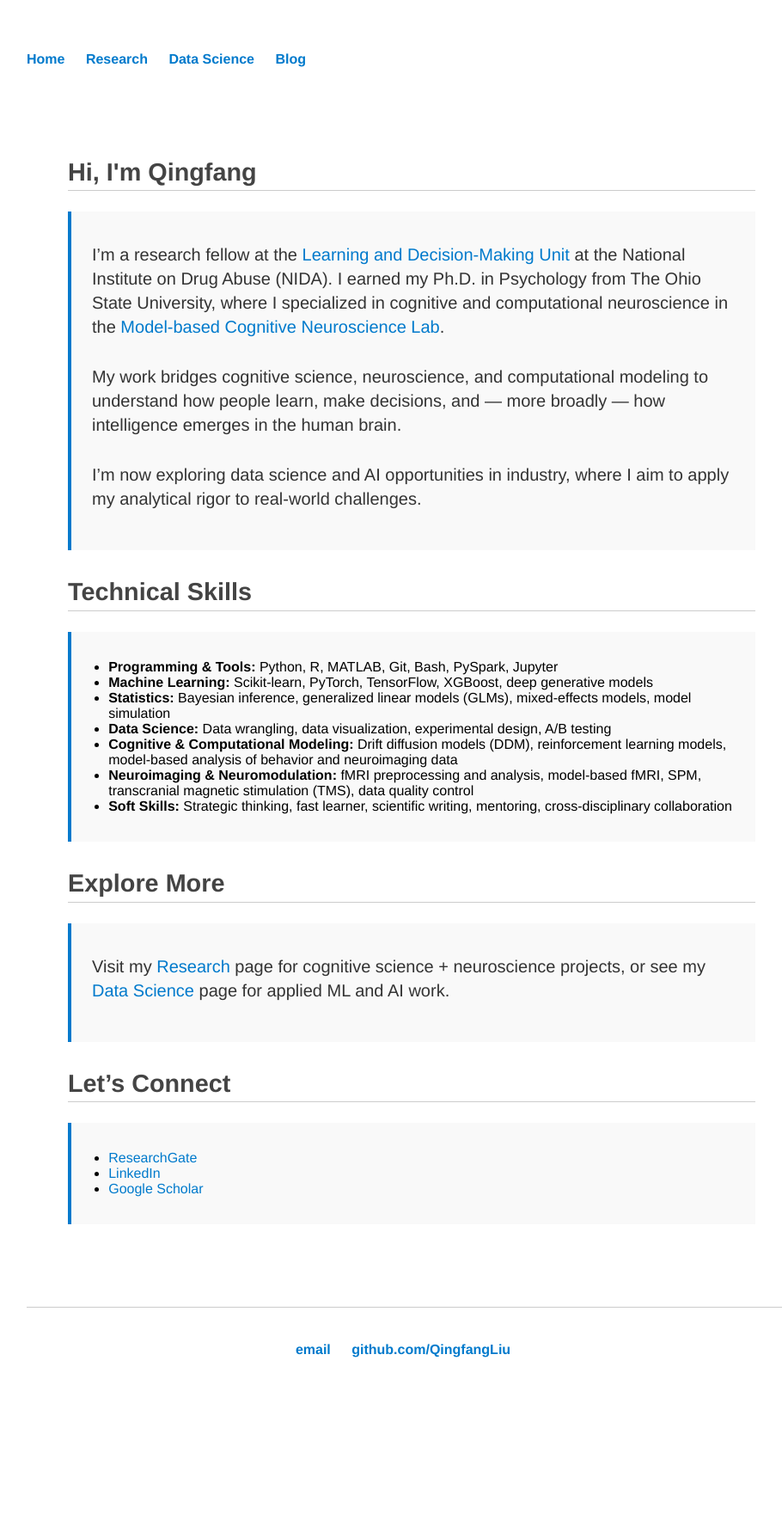
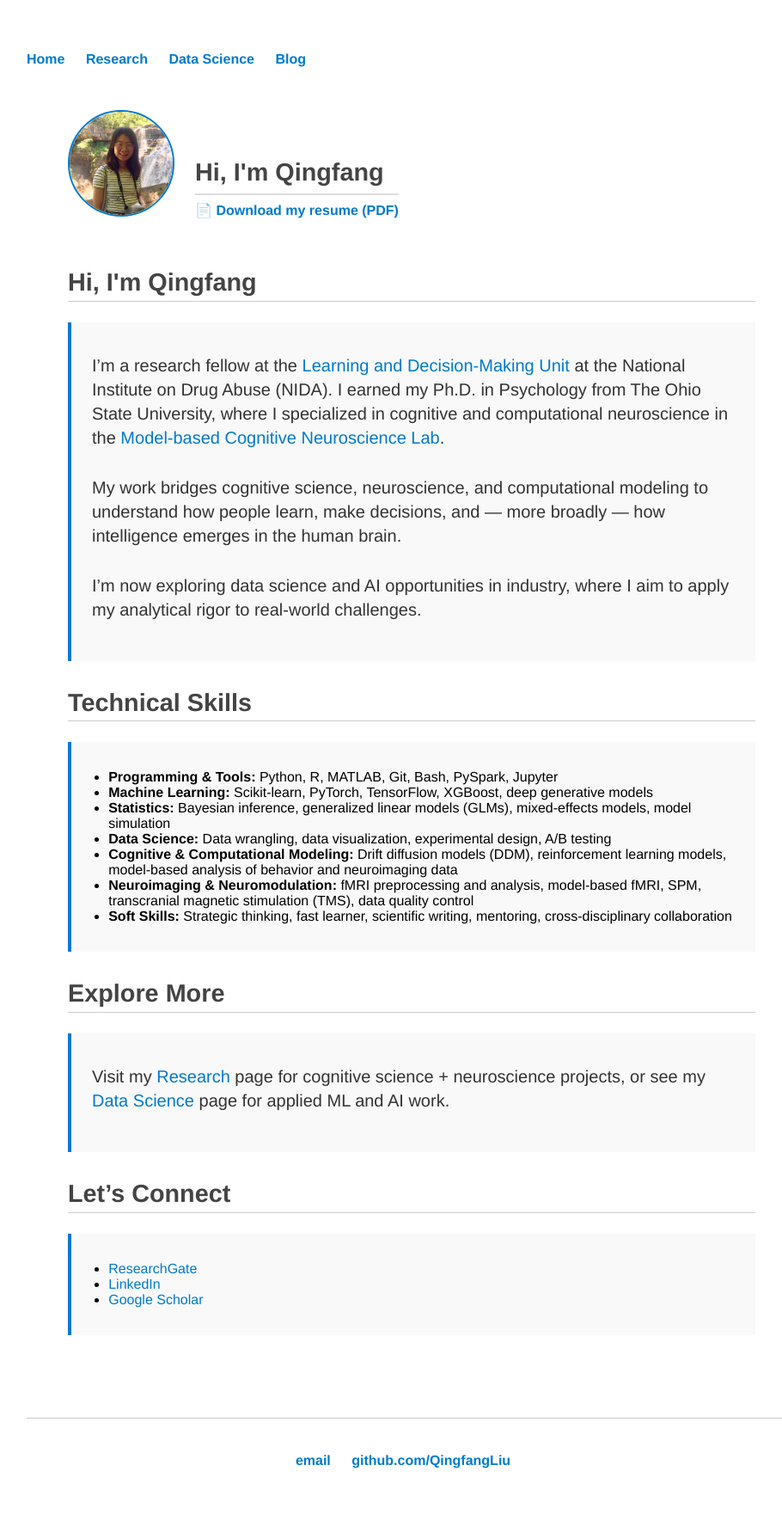
Before and after one commit to QingfangLiu/qingfangliu.github.io, a Jekyll site: the page built from index.html, in a window 1280 px wide. Shown: the whole page at 86% size, without its empty margins (161-1071 px from the left). Built offline with Jekyll 4.4.1, drawn with Linux system fonts in a browser that asks for light colours; before the commit the page ends 1639 px from its top, so only the background shows below that.

Commit message:
add profile and resume

```diff
--- a/index.html
+++ b/index.html
@@ -4,6 +4,15 @@ title: Qingfang Liu
 ---
 
 <div style="max-width: 800px; margin: auto; padding: 2rem; font-family: 'Helvetica Neue', sans-serif;">
+
+  <div style="display: flex; align-items: center; gap: 1.5rem;">
+    <img src="/images/profile.jpeg" alt="Qingfang Liu" style="width: 120px; height: 120px; border-radius: 50%; object-fit: cover; border: 2px solid #007acc;">
+    <div>
+      <h2 style="margin-bottom: 0.5rem;">Hi, I'm Qingfang</h2>
+      <a href="Qingfang_Liu_resume.pdf" target="_blank" style="color: #007acc; font-weight: bold;">📄 Download my resume (PDF)</a>
+    </div>
+  </div>
+
 
   <h2 style="border-bottom: 1px solid #ccc; padding-bottom: 0.3rem;">Hi, I'm Qingfang</h2>
 
```
Also changed, not shown: images/profile.jpeg (added), 1 other file.
